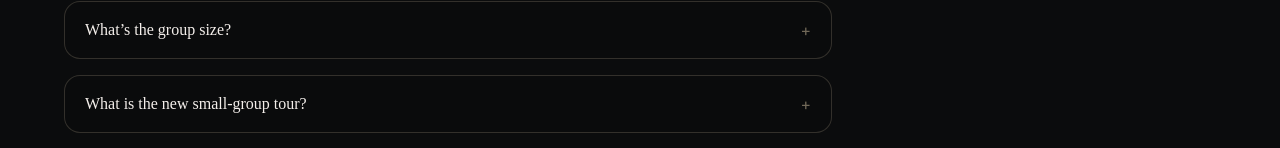
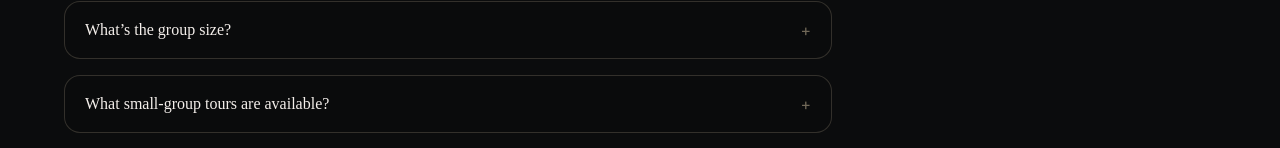
Before and after one commit to Clayton-Andersen/Safari-Utah-Flagship, a Next.js app: page /faq in a window 1280 px wide. Shown: the part 648-796 px from the top of the page. Built offline with nearby package versions, Linux system fonts and the light colour scheme.

Commit message:
Update FAQ tour duration copy

```diff
--- a/app/faq/page.tsx
+++ b/app/faq/page.tsx
@@ -20,7 +20,7 @@ const faqItems = [
   {
     question: "How long is the tour?",
     answer:
-      "The private day tour and current small-group day tour are approximately 4 hours from pickup to drop-off. The private sunset tour is approximately 4.5 to 5 hours.",
+      "The private and small-group day tours are approximately 4.5 hours from pickup to drop-off. The private sunset and small-group sunset tours run approximately 4.5 to 5 hours from pick up to drop off.",
   },
   {
     question: "What wildlife will we see?",
@@ -47,9 +47,9 @@ const faqItems = [
       "Private tours are for your group only, typically 1–4 guests. Small-group tours are shared experiences with capped group sizes for calmer, more comfortable wildlife viewing.",
   },
   {
-    question: "What is the new small-group tour?",
+    question: "What small-group tours are available?",
     answer:
-      "Safari Utah is rolling out an additional small-group tour option starting at $150 per adult with a 2-traveler minimum. Youth pricing will be $90 per youth. Online booking will be added once the new Bokun widget is ready.",
+      "Safari Utah offers a small-group day tour and a small-group sunset tour. These shared public tours use per-person pricing and capped group sizes while keeping the experience calm, wildlife-focused, and personal in feel.",
   },
   {
     question: "What if the weather changes?",
```
